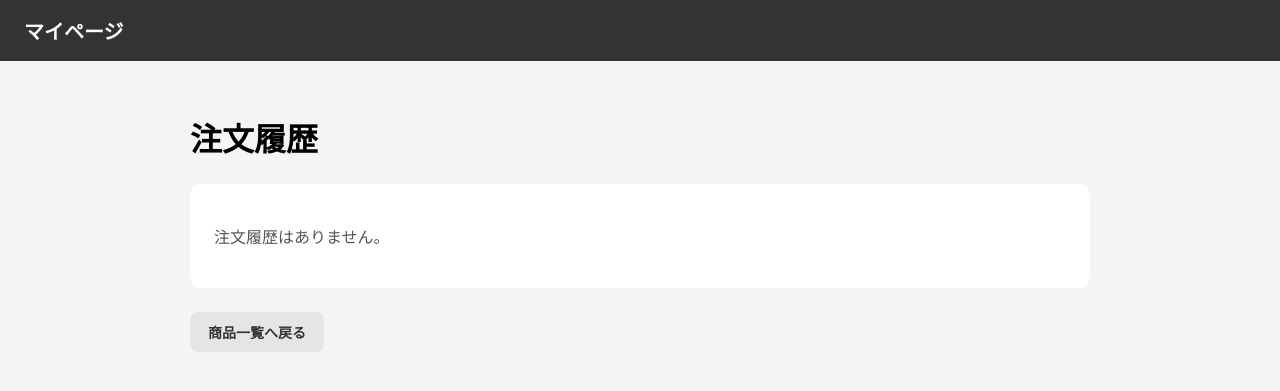
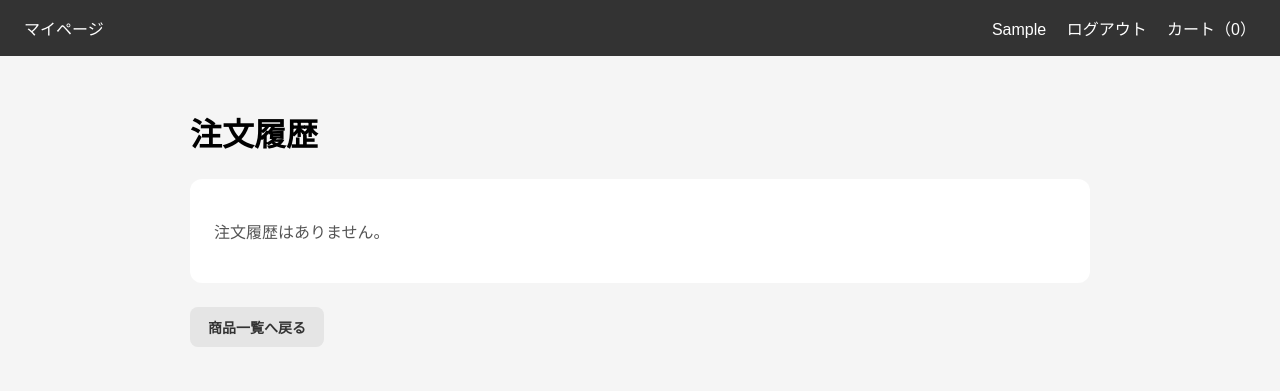
Before and after one commit to 0501f373/login-app, a Django app: page /mypage/ in a window 1280 px wide. Shown: the top 391 px of the page. Run offline with Django 5.2, Linux system fonts and the light colour scheme; the visitor is signed in with stand-in values (Sample User, id 1).

Commit message:
add order detail pages and improve mypage UI

```diff
--- a/templates/accounts/mypage.html
+++ b/templates/accounts/mypage.html
@@ -11,11 +11,22 @@
         }
 
         .header {
+            display: flex;
+            justify-content: space-between;
+            align-items: center;
+            padding: 16px 24px;
             background: #333;
             color: white;
-            padding: 16px 24px;
-            font-size: 20px;
-            font-weight: bold;
+        }
+
+        .header-links a {
+            color: white;
+            text-decoration: none;
+            margin-left: 16px;
+        }
+
+        .header-links a:hover {
+            text-decoration: underline;
         }
 
         .container {
@@ -80,7 +91,25 @@
     </style>
 </head>
 <body>
-    <div class="header">マイページ</div>
+    <div class="header">
+    <div class="header-title">マイページ</div>
+
+    <div class="header-links">
+        {% if request.user.is_authenticated %}
+            <a href="{% url 'mypage' %}">
+                {{ request.user.first_name }}
+            </a>
+            <a href="{% url 'logout' %}">ログアウト</a>
+        {% else %}
+            <a href="{% url 'login' %}">ログイン</a>
+            <a href="{% url 'signup' %}">新規登録</a>
+        {% endif %}
+
+        <a href="{% url 'cart' %}">
+            カート（{{ request.session.cart|length|default:0 }}）
+        </a>
+    </div>
+</div>
 
     <div class="container">
         <h1 class="page-title">注文履歴</h1>
--- a/templates/accounts/order_detail.html
+++ b/templates/accounts/order_detail.html
@@ -117,7 +117,7 @@
                 <div class="meta">単価：{{ item.price }}円</div>
                 <div class="meta">数量：{{ item.quantity }}</div>
                 <div class="meta">
-                    小計：{{ item.price|add:item.price|floatformat:0 }}円
+                    小計：{{ item.price }}円 × {{ item.quantity }}
                 </div>
             </div>
 
```
